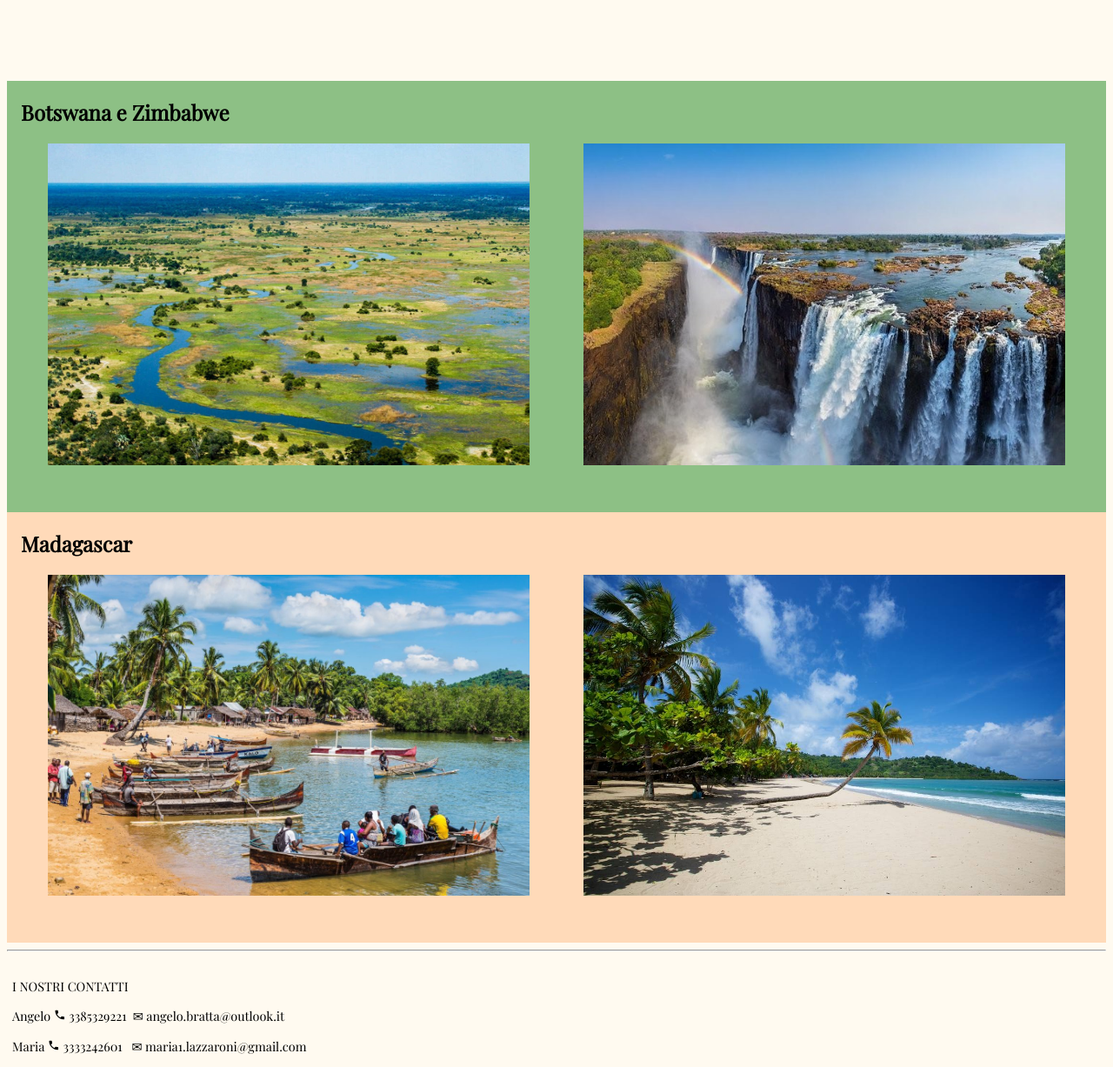
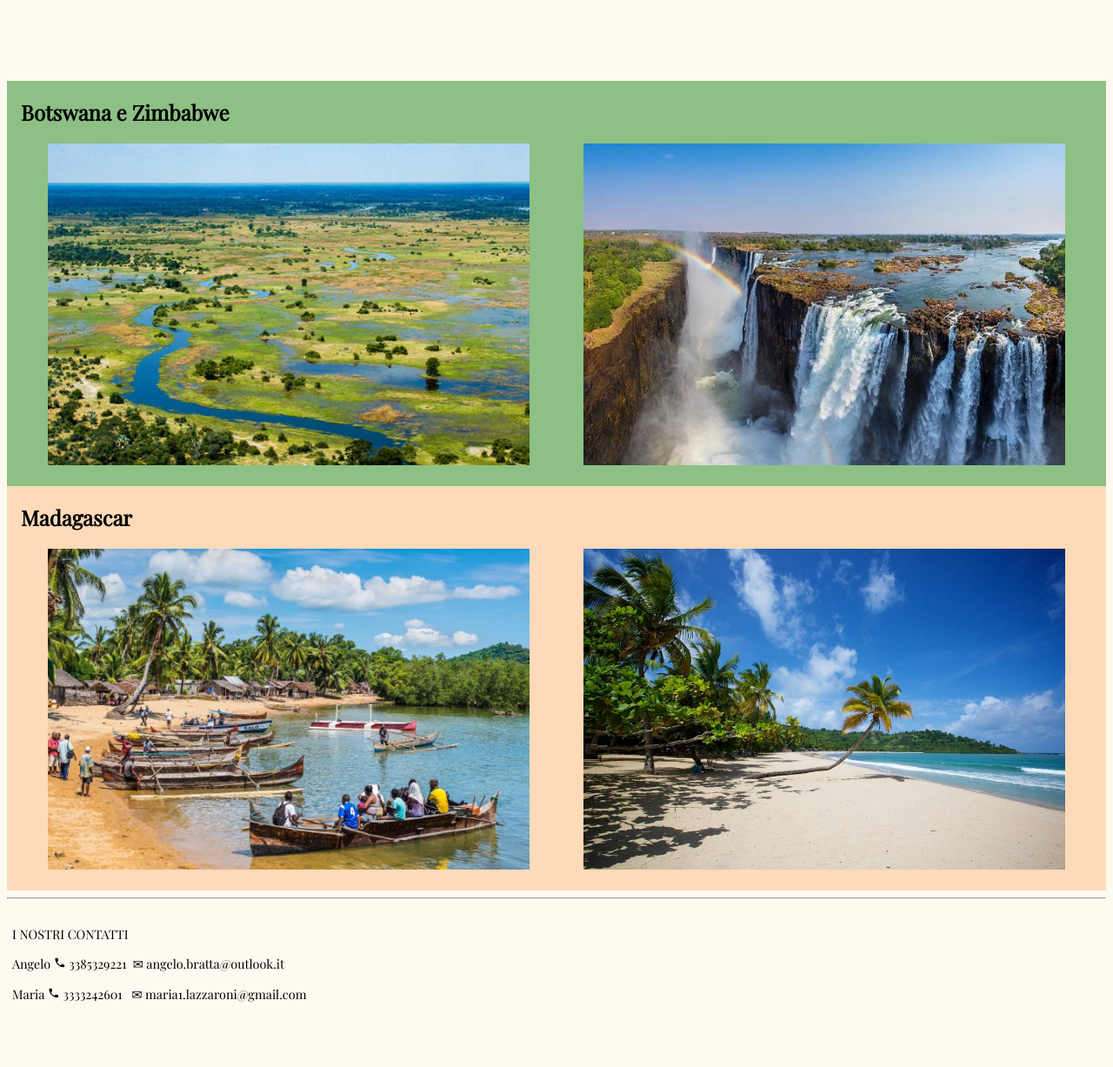
Before and after one commit to Angelo-Maria/Angelo-Maria.github.io, a plain HTML site: page viaggio.html in a window 1280 px wide. Shown: the part 422-1649 px from the top of the page at 87% size. After the commit the page ends 1589 px from the top, so only its background shows below. Drawn offline with nearby package versions, Linux system fonts and the light colour scheme; a web font is replaced by a local one.

Commit message:
Update viaggio.html modified padding bottom

```diff
--- a/viaggio.html
+++ b/viaggio.html
@@ -43,7 +43,7 @@
         <section class="section-green" style="padding-left: 16px; padding-right: 16px;">
             <h2>Botswana e Zimbabwe</h2>
         </section>
-        <section class="section-green-spacearound" style="padding-left: 16px; padding-right: 16px; padding-bottom: 50px;">
+        <section class="section-green-spacearound" style="padding-left: 16px; padding-right: 16px; padding-bottom: 20px;">
             <div class="col-md-2">
                 <img id="Botswana1" src alt="a random pic of Botswana chosen randomly from 3" width="100%">
             </div>
@@ -61,7 +61,7 @@
         <section class="section-peach" style="padding-left: 16px; padding-right: 16px;">
             <h2>Madagascar</h2>
         </section>
-        <section class="section-peach-spacearound" style="padding-left: 16px; padding-right: 16px; padding-bottom: 50px;">
+        <section class="section-peach-spacearound" style="padding-left: 16px; padding-right: 16px; padding-bottom: 20px;">
             <div class="col-md-2">
                 <img id="Madagascar1" src alt="a random pic of Madagascar chosen randomly from 3" width="100%">
             </div>
```
